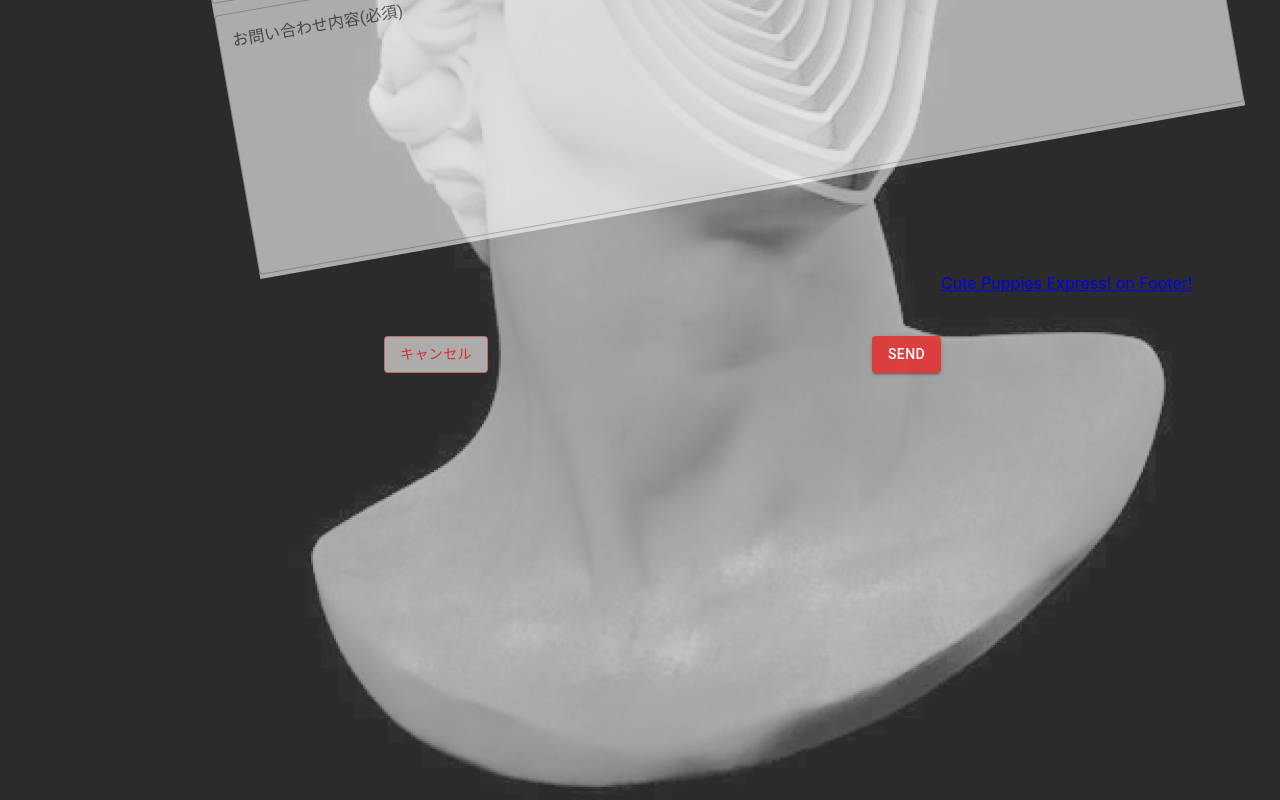
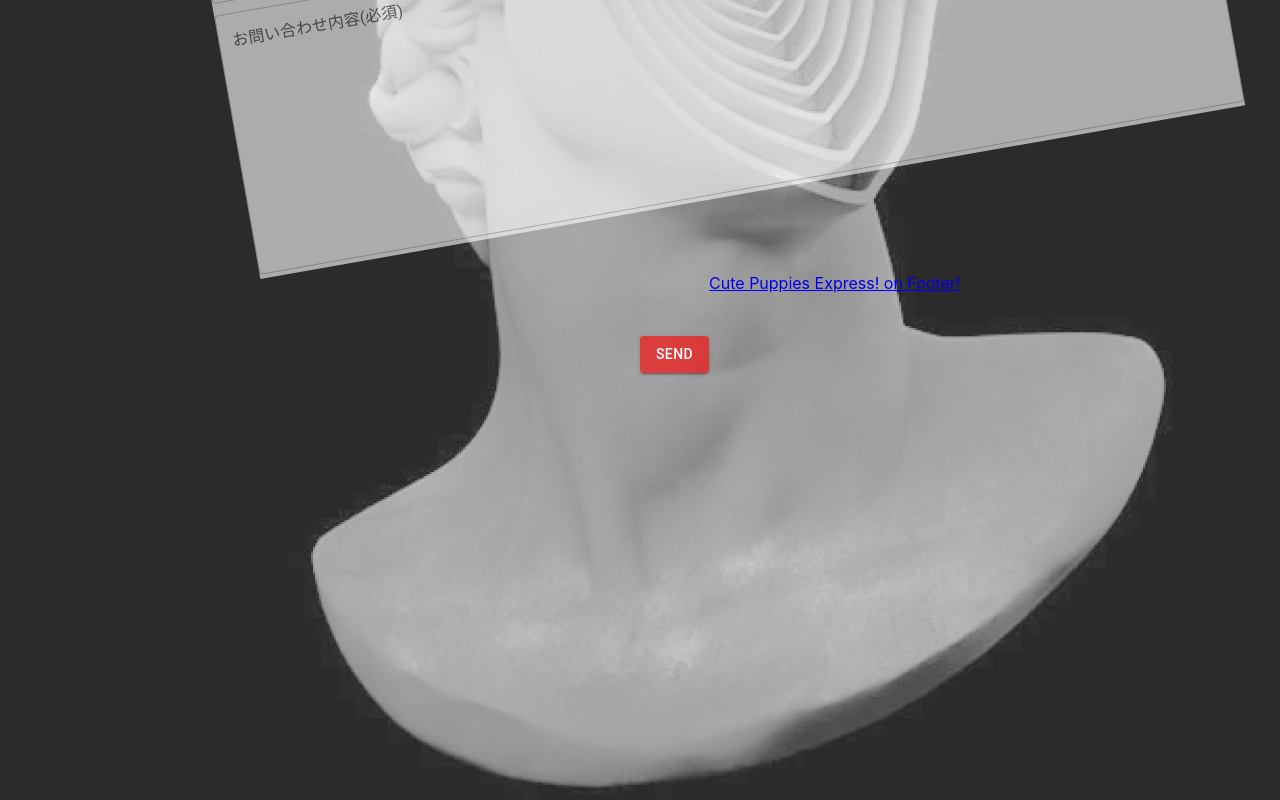
Before and after one commit to takumi-uezono0/Museum-of-ART, a React (Create React App) app: page /contact in a window 1280 px wide. Shown: the part 700-1500 px from the top of the page. Built offline with nearby package versions, Linux system fonts and the light colour scheme.

Commit message:
delete:cancelButton

```diff
--- a/src/pages/Contact's/Contact.css
+++ b/src/pages/Contact's/Contact.css
@@ -34,12 +34,7 @@
 }
 .ContactPage Button {
   margin-top: 10em;
-  margin-left: 30%;
-}
-.ContactPage #CancelButton {
-  background: rgba(255, 250, 250, 0.62);
-}
-.ContactPage #SendButton {
+  margin-left: 50%;
   background-color: rgba(255, 0, 0, 0.62);
   color: #ffffff;
 }
--- a/src/pages/Contact.jsx
+++ b/src/pages/Contact.jsx
@@ -121,14 +121,6 @@ export const Contact = (props) => {
           onChange={inputDescription}
         />{" "}
       </div>
-      <Button
-        onClick={props.handleClose}
-        variant="outlined"
-        color="error"
-        id="CancelButton"
-      >
-        キャンセル
-      </Button>
       <Button onClick={submitForm} variant="contained" id="SendButton">
         send
       </Button>
```
